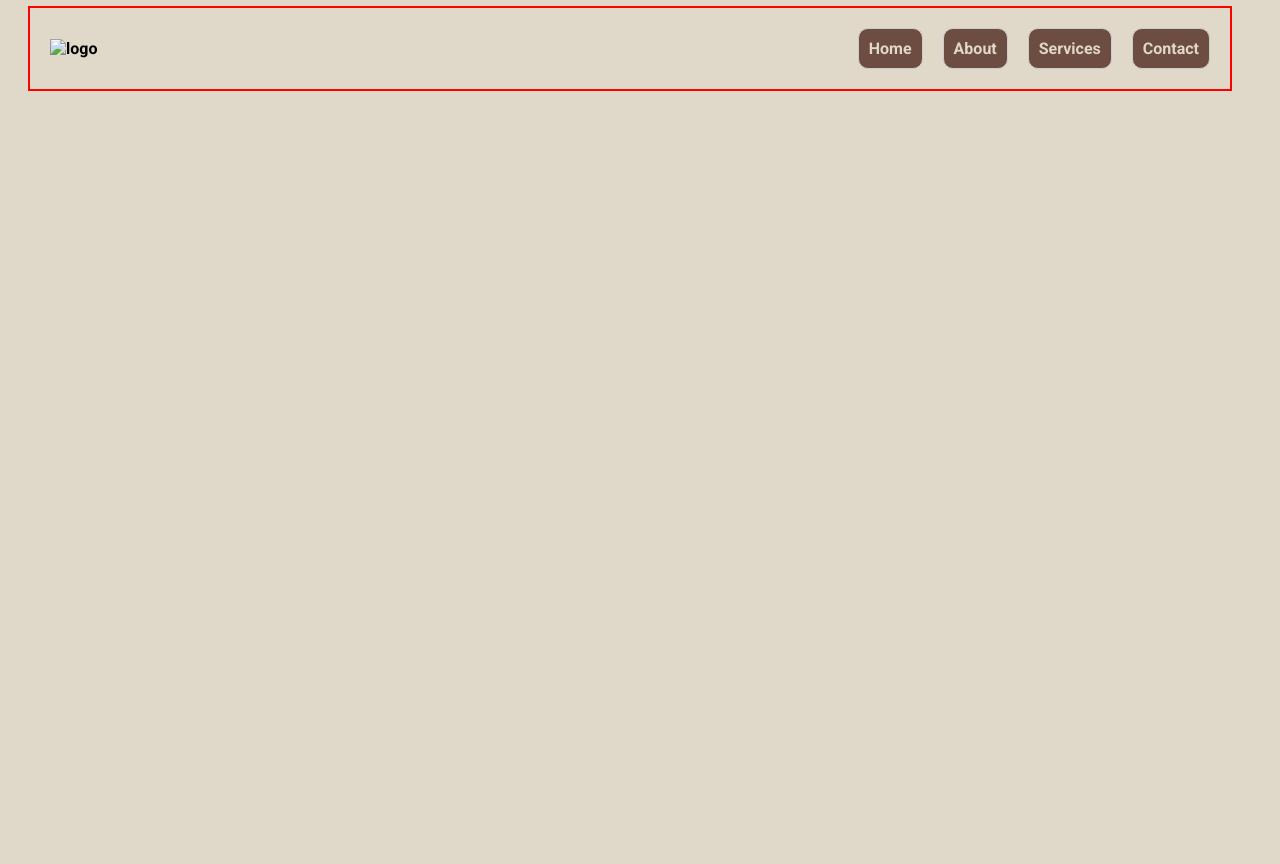
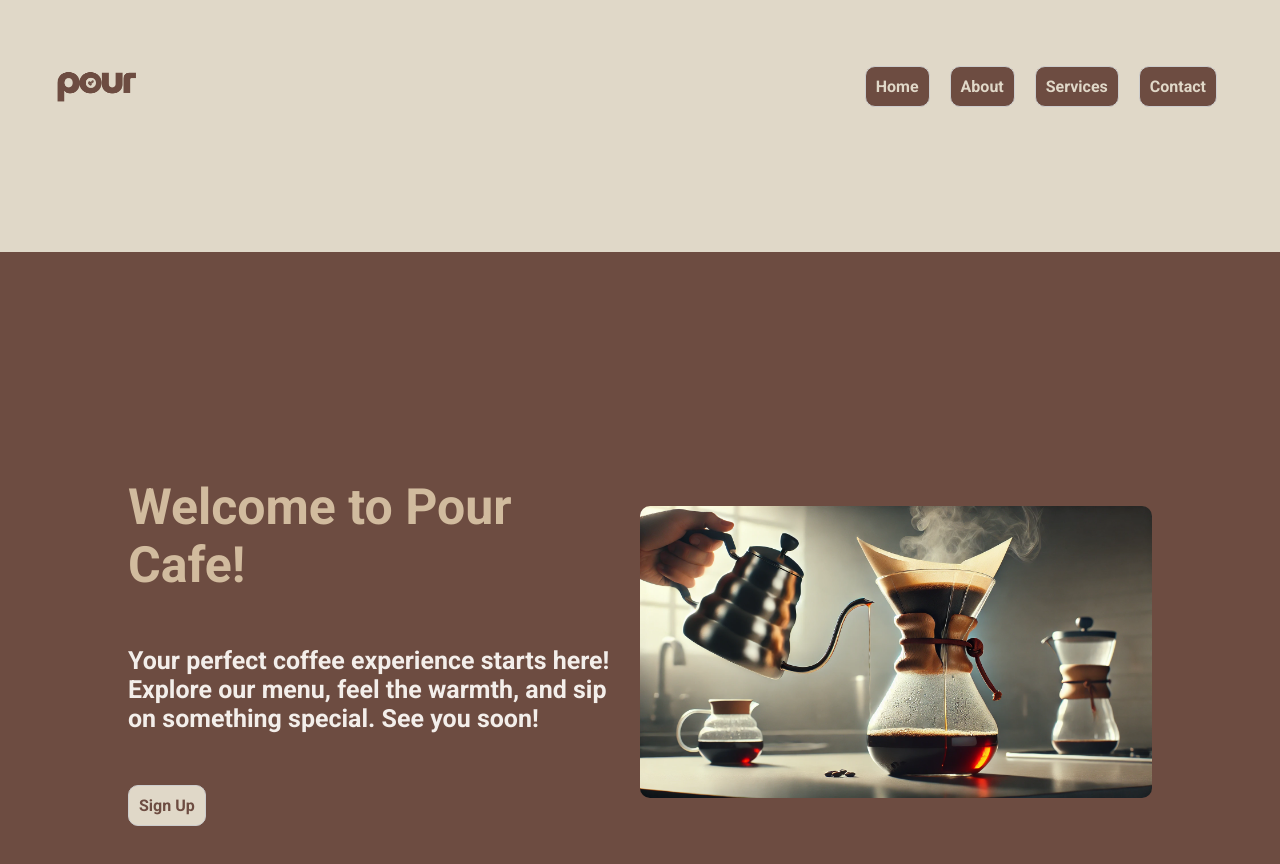
Before and after one commit to yubiyubiii/landing-page, a plain HTML site: page lp.html in a window 1280 px wide. Before the commit the page ends 800 px from the top, so only its background shows below. Drawn offline with Linux system fonts and the light colour scheme.

Commit message:
added a hero section

```diff
--- a/lp.css
+++ b/lp.css
@@ -1,12 +1,8 @@
-
 body {
     background-color: #e0d8c8;
     font-family: "Roboto", serif;
     font-optical-sizing: auto;
     font-weight: bold;
-    margin-left: 30px;
-    margin-right: 50px ;
-    outline: 2px solid red;
 }
 
 
@@ -17,6 +13,8 @@ header {
     justify-content: space-between;
     align-items: center;
     padding: 20px;
+    margin-left: 12px;
+    margin-right: 43px;
 }
 
 .logo img {
@@ -27,9 +25,9 @@ header {
 nav ul {
     display: flex;
     list-style: none;
-    gap: 20px; /* Space between menu items */
+    gap: 20px;
     padding: 0;
-    margin: 0;
+    margin: 0px;
 }
 
 nav ul li a {
@@ -41,3 +39,77 @@ nav ul li a {
     border-radius: 10px;
     display: inline-block;
 }
+
+/*Hero Design*/
+
+* {
+    margin: 0;
+    padding: 0;
+    box-sizing: border-box;
+}
+
+.hero-section {
+    display: flex;
+    align-items: center;
+    justify-content: space-between;
+    text-align: left;
+    min-height: 100vh;
+    padding: 100px 10%;
+    margin-top: 80px;
+    background-color: #6d4c41;
+}
+
+.hero-text {
+    max-width: 50%;
+}
+
+.headline {
+    font-size: 50px;
+    color: #D1BB9E;
+}
+
+.subheading {
+    font-size: 25px;
+    color: #F3EEEA;
+    margin-top: 52px;
+}
+
+.CTA-button {
+    padding: 10px;
+    background: #e0d8c8;
+    color: #6d4c41;
+    border: 1px solid #ccc;
+    border-radius: 10px;
+    display: inline-block;
+    text-decoration: none
+}
+
+.CTA {
+    padding: 10px;
+    background: #e0d8c8;
+    color: #6d4c41;
+    border: 1px solid #ccc;
+    border-radius: 10px;
+    display: inline-block;
+    text-decoration: none
+}
+
+nav ul .CTA-button {
+    border-radius: 10px;
+    margin-top: 52px;
+}
+
+
+.hero-image {
+    max-width: 50%;
+    height: auto;
+    display: flex;
+    justify-content: flex-end;
+}
+
+.hero-image img {
+    width: 100%;
+    height: auto;
+    border-radius: 10px;
+    object-fit: cover;
+}
--- a/lp.html
+++ b/lp.html
@@ -8,7 +8,8 @@
     <link rel="stylesheet" href="lp.css">
     <link rel="preconnect" href="https://fonts.googleapis.com">
     <link rel="preconnect" href="https://fonts.gstatic.com" crossorigin>
-    <link href="https://fonts.googleapis.com/css2?family=Roboto:ital,wght@0,100..900;1,100..900&display=swap" rel="stylesheet">
+    <link href="https://fonts.googleapis.com/css2?family=Roboto:ital,wght@0,100..900;1,100..900&display=swap"
+        rel="stylesheet">
 </head>
 
 <body>
@@ -20,12 +21,30 @@
             <ul>
                 <li><a href="#">Home</a></li>
                 <li><a href="#">About</a></li>
-                <li><a href="#">Services</a>
+                <li><a href="#">Services</a></li>
                 <li><a href="#">Contact</a></li>
             </ul>
         </nav>
     </header>
 
+    <div class="hero-section">
+        <div class="hero-text">
+            <div class="headline">Welcome to Pour Cafe!</div>
+            <div class="subheading">
+                Your perfect coffee experience starts here! Explore our menu, feel the warmth, and sip on something
+                special. See you soon! </div>
+
+            <nav>
+                <ul>
+                    <li><a href="#" class="CTA-button">Sign Up</a></li>
+                </ul>
+            </nav>
+        </div>
+        <div class="hero-image">
+            <img src="images/chemex.jpg" alt="chemex">
+        </div>
+    </div>
+
 </body>
 
 </html>
```
Also changed, not shown: images/chemex.jpg (added), images/pour.png (added), ls.css (deleted).
